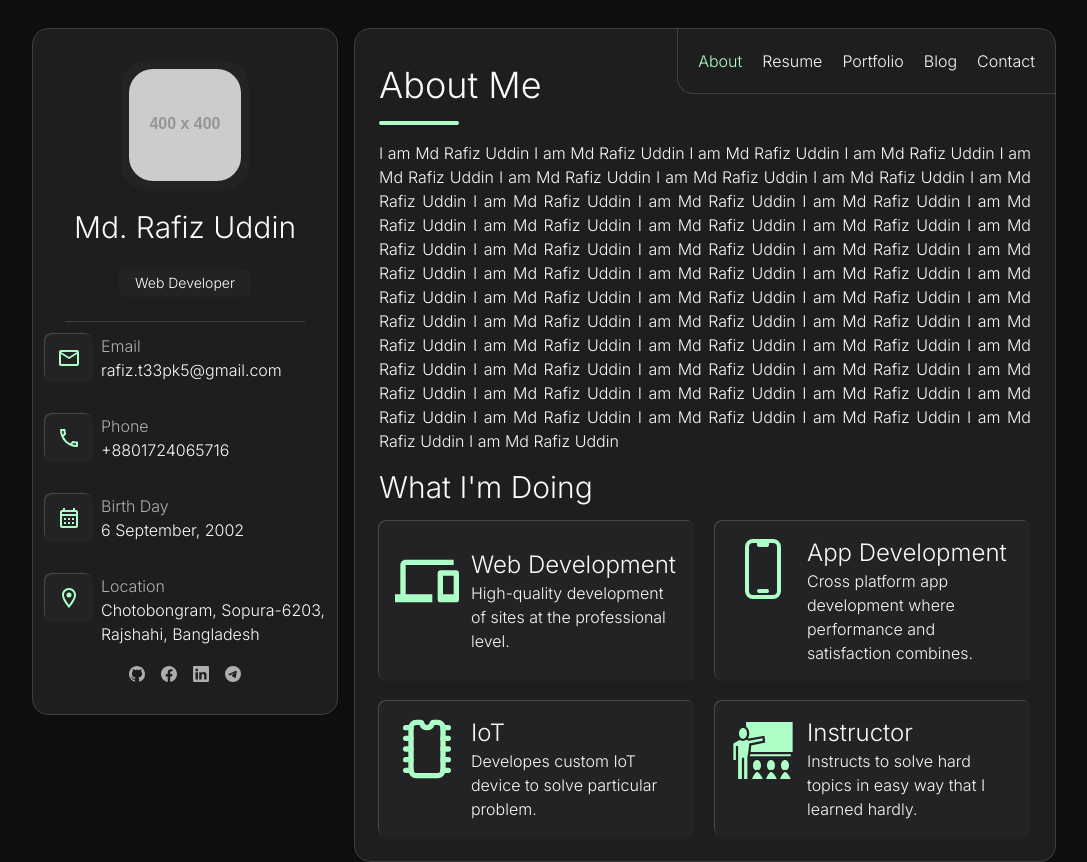
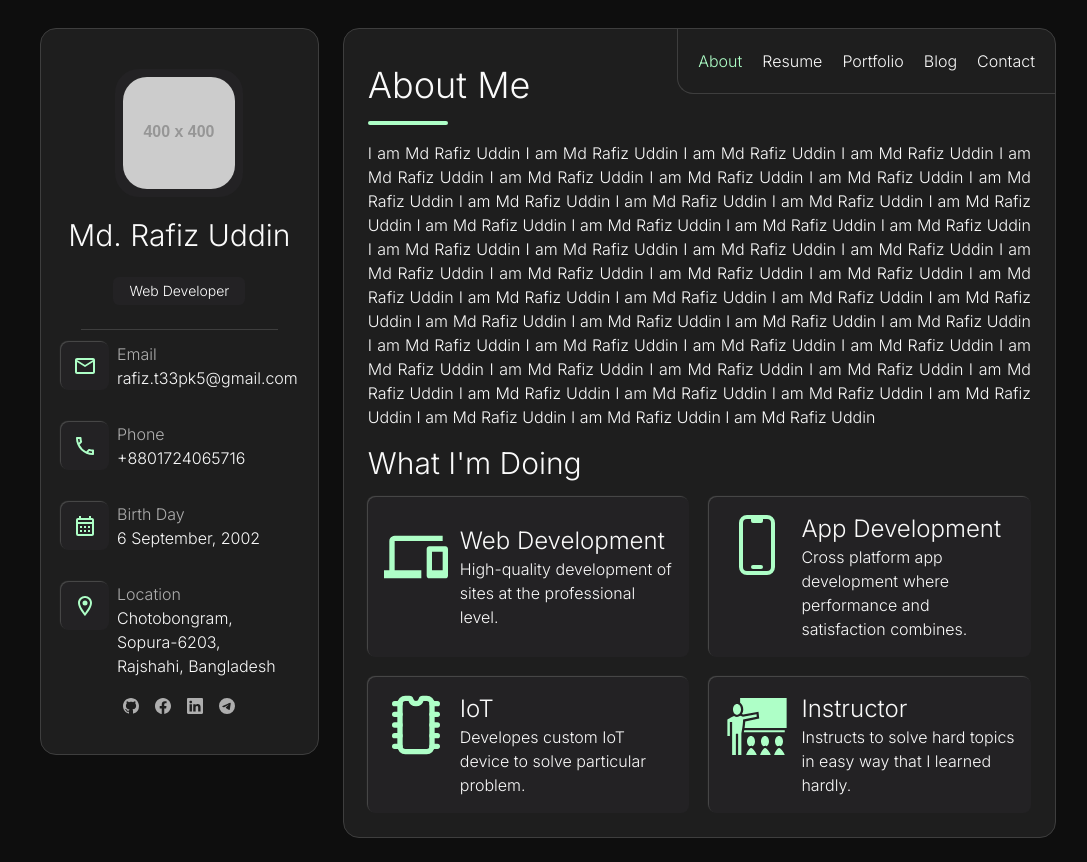
Before and after one commit to rafiz001/me, a React (Vite) app: page / in a window 1280 px wide. Shown: the whole page, without its empty margins (96-1183 px from the left). After the commit the page ends 838 px from the top, so only its background shows below. Built offline with nearby package versions, Linux system fonts and the light colour scheme.

Commit message:
made sideber width narrower

```diff
--- a/src/comp/MainContent.jsx
+++ b/src/comp/MainContent.jsx
@@ -13,7 +13,7 @@ export default function MainContent() {
 
   return (
     <>
-      <div className='flex-0 xl:flex-8 b i bg-background text-text  p-6 rounded-2xl border border-border relative'>
+      <div className='flex-0 xl:flex-9 b i bg-background text-text  p-6 rounded-2xl border border-border relative'>
         <Navbar />
 
         <article>
--- a/src/comp/Sidebar.jsx
+++ b/src/comp/Sidebar.jsx
@@ -4,8 +4,8 @@ import { MdEmail, MdMailOutline, MdOutlineCalendarMonth, MdOutlineCall, MdOutlin
 import { BsFacebook, BsGithub, BsLinkedin, BsTelegram } from 'react-icons/bs';
 function Sidebar() {
     return (
-        <><div className='flex-0 xl:flex-2'>
-            <div className='bg-background text-text  p-3 rounded-2xl border border-border sticky top-2'>
+        <><div className='flex-0 xl:flex-1'>
+            <div className='bg-background text-text mx-2 p-5 rounded-2xl border border-border sticky top-2'>
                 <div className='flex justify-center my-5'>
 
                     <div className='rounded-3xl bg-card w-32 h-32 flex justify-center items-center'><img src={'https://placehold.co/400'} className='w-28 h-28 rounded-3xl' alt="" /></div>
@@ -27,7 +27,7 @@ function Sidebar() {
                             <div className='ml-2'>
 
                                 <div className='text-title'>Email</div>
-                                <a target='_blank' href='mailto:rafiz.t33pk5@gmail.com'>rafiz.t33pk5@gmail.com</a>
+                                <a className='text-ellipsis' target='_blank' href='mailto:rafiz.t33pk5@gmail.com'>rafiz.t33pk5@gmail.com</a>
 
                             </div>
                         </div>
@@ -49,9 +49,9 @@ function Sidebar() {
                         </div>
                         <div className='flex '>
                             <div className='card w-12 h-12 '> <MdOutlineLocationOn className='w-6 h-6 text-primary' /></div>
-                            <div className='ml-2'>
+                            <div className='ml-2 w-[calc(100%-60px)]  overflow-hidden text-ellipsis whitespace-nowrap '>
                                 <div className='text-title'>Location</div>
-                                <a target='_blank' href='https://maps.app.goo.gl/9wiNFMpodfNJr4Mi9' className='truncate'>Chotobongram, Sopura-6203,<br /> Rajshahi, Bangladesh</a>
+                                <a target='_blank' href='https://maps.app.goo.gl/9wiNFMpodfNJr4Mi9' className=''>Chotobongram, <br />Sopura-6203, <br />Rajshahi, Bangladesh</a>
                             </div>
 
                         </div>
```
